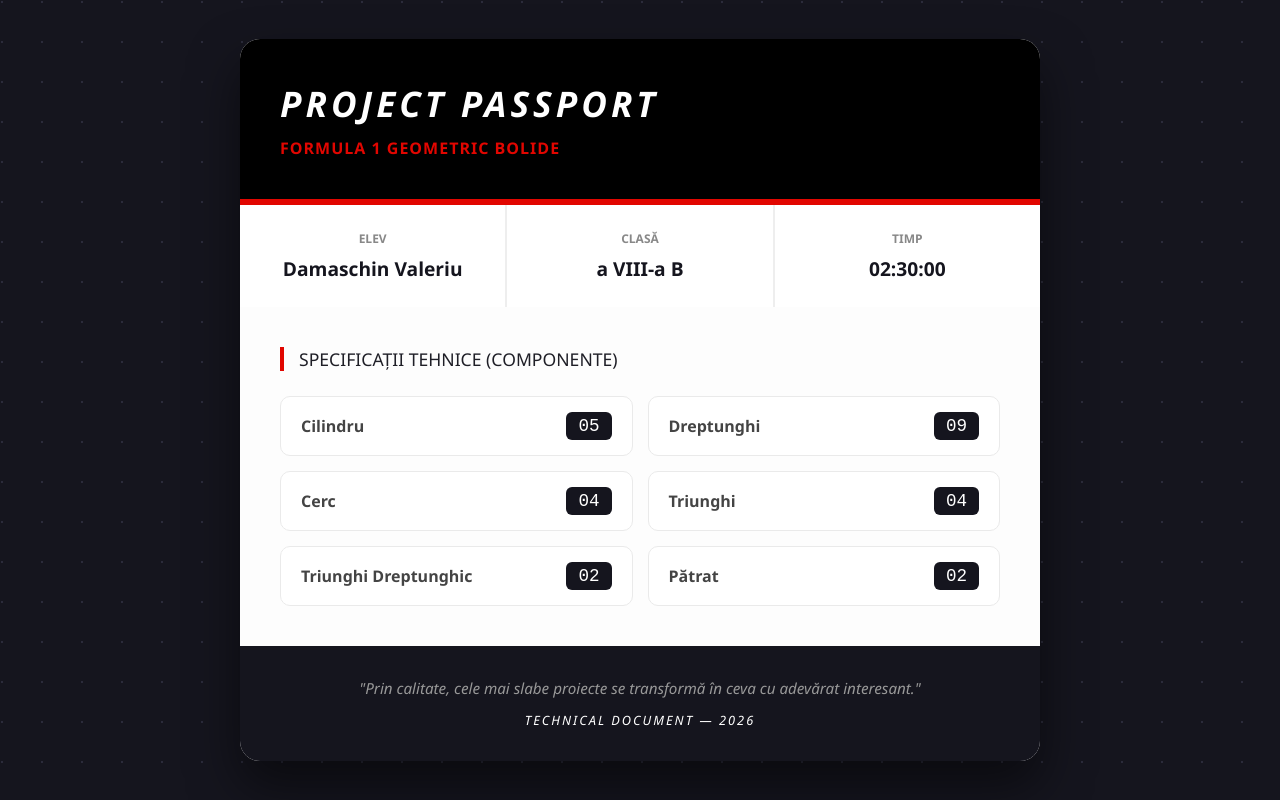
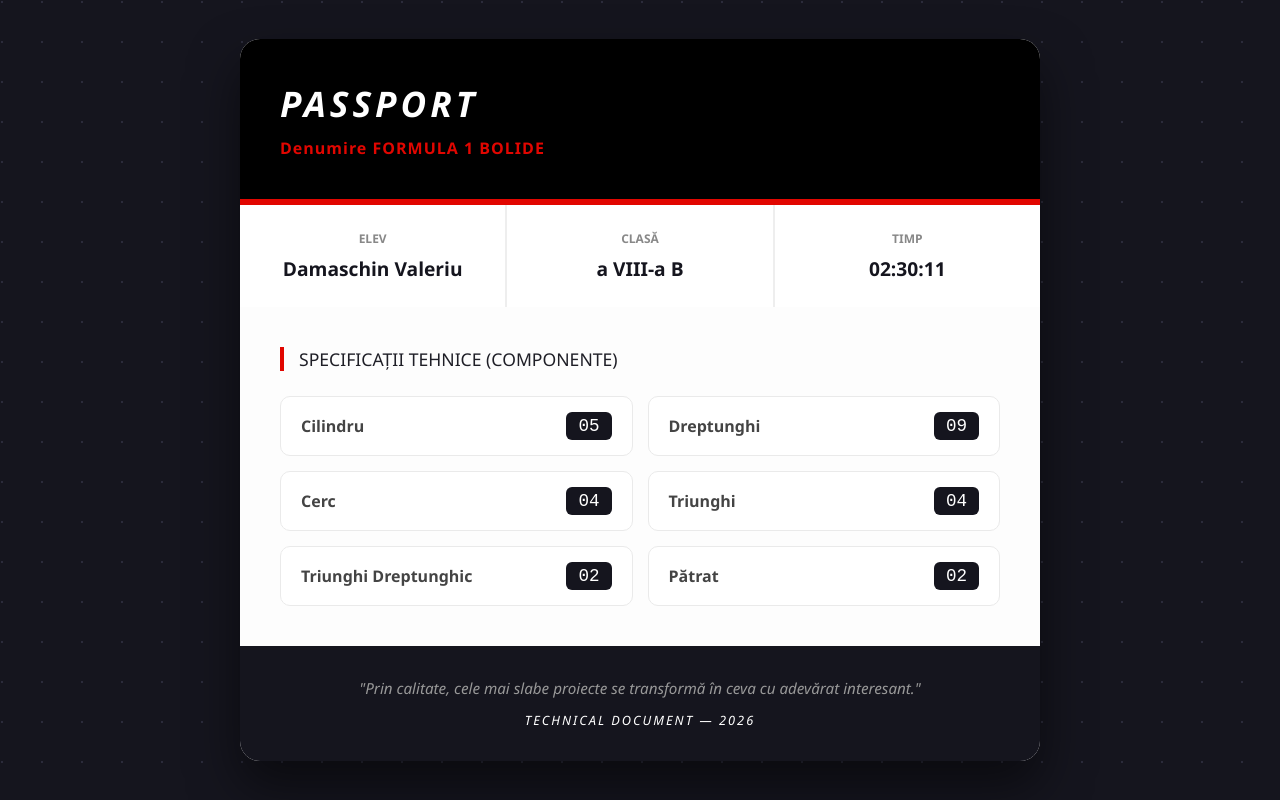
Before and after one commit to valera-prog/Passportonlin-, a plain HTML site: page index.html in a window 1280 px wide. Drawn offline with Linux system fonts and the light colour scheme.

Commit message:
Update index.html

```diff
--- a/index.html
+++ b/index.html
@@ -162,8 +162,8 @@
 
 <div class="main-container">
     <div class="top-bar">
-        <h1>PROJECT PASSPORT</h1>
-        <p>FORMULA 1 GEOMETRIC BOLIDE</p>
+        <h1> PASSPORT</h1>
+        <p>Denumire FORMULA 1 BOLIDE</p>
     </div>
 
     <div class="grid-info">
@@ -177,7 +177,7 @@
         </div>
         <div class="info-item">
             <span>TIMP </span>
-            <strong>02:30:00</strong>
+            <strong>02:30:11</strong>
         </div>
     </div>
 
```
